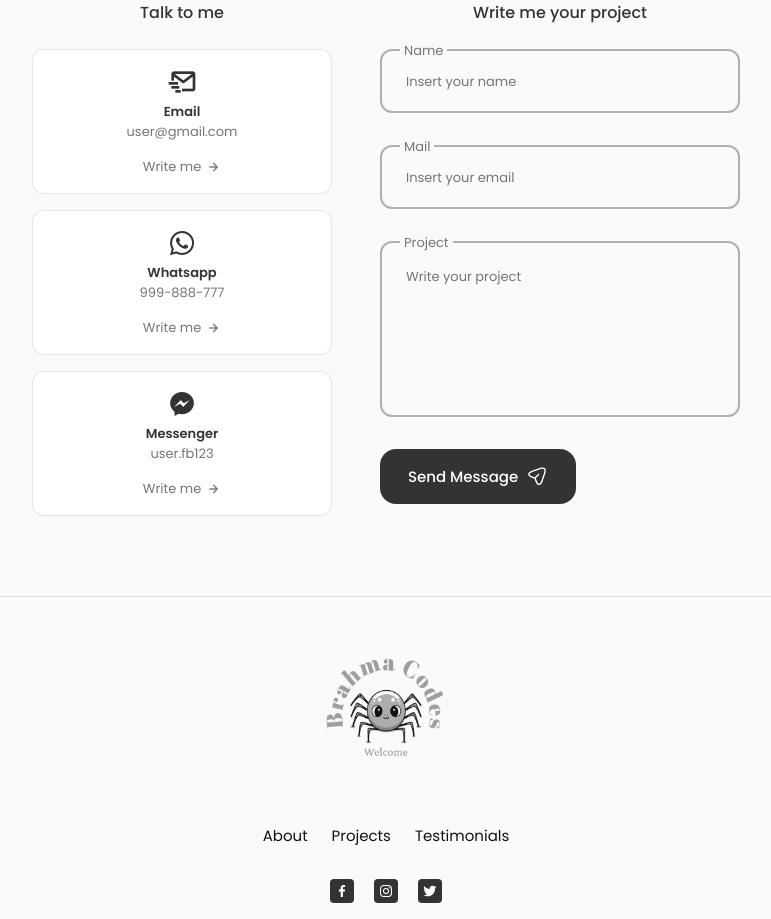
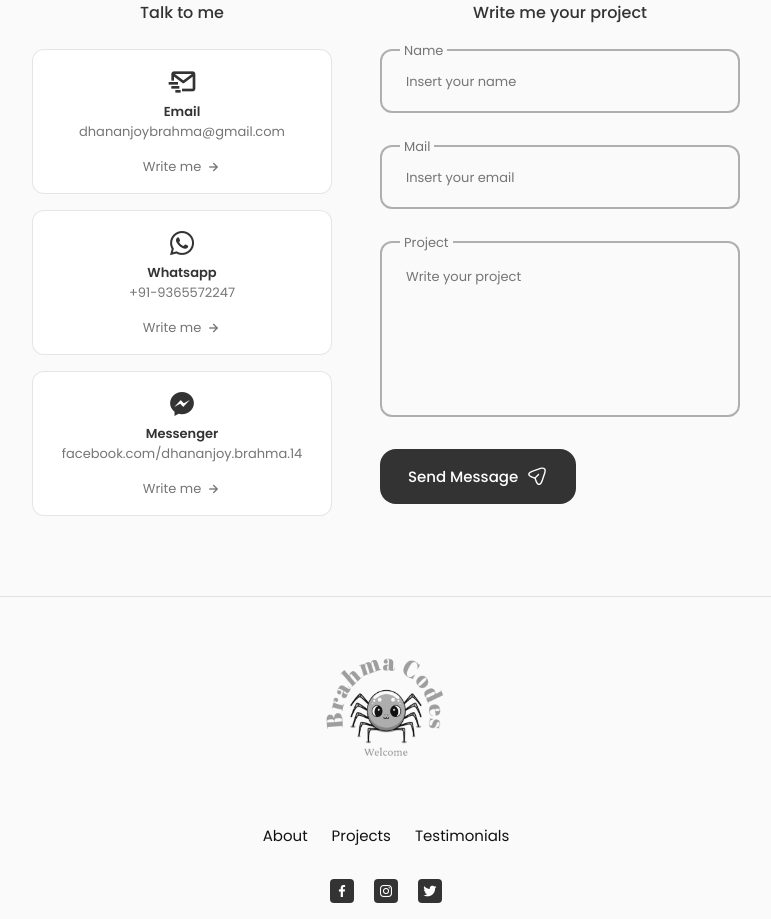
Before and after one commit to Dhananjoy333/My-Portfolio-Website, a React (Vite) app in the folder Personal-Portfolio/: page / in a window 1280 px wide. Shown: the part 4960-5879 px from the top of the page, without its empty margins (254-1025 px from the left). Built offline with nearby package versions, Linux system fonts and the light colour scheme.

Commit message:
contacts added

```diff
--- a/Personal-Portfolio/src/Components/Contact/Contact.jsx
+++ b/Personal-Portfolio/src/Components/Contact/Contact.jsx
@@ -29,7 +29,7 @@ const Contact = () => {
                         <i className="bx bx-mail-send contact__card-icon"></i>
 
                         <h3 className="contact__card-title">Email</h3>
-                        <span className="contact__card-data">user@gmail.com</span>
+                        <span className="contact__card-data">dhananjoybrahma@gmail.com</span>
 
                         <a href="mailto:examplemail@gmail.com.com" className="contact__button">Write me <i className="bx bx-right-arrow-alt contact__button-icon"></i></a>
                     </div>
@@ -38,7 +38,7 @@ const Contact = () => {
                         <i className="bx bxl-whatsapp contact__card-icon"></i>
 
                         <h3 className="contact__card-title">Whatsapp</h3>
-                        <span className="contact__card-data">999-888-777</span>
+                        <span className="contact__card-data">+91-9365572247</span>
 
                         <a href="https://api.whatsapp.com/send?phone=62214408789&text=Hello, more information!" className="contact__button">Write me <i className="bx bx-right-arrow-alt contact__button-icon"></i></a>
                     </div>
@@ -47,7 +47,7 @@ const Contact = () => {
                         <i className="bx bxl-messenger contact__card-icon"></i>
 
                         <h3 className="contact__card-title">Messenger</h3>
-                        <span className="contact__card-data">user.fb123</span>
+                        <span className="contact__card-data">facebook.com/dhananjoy.brahma.14</span>
 
                         <a href="https://m.me/crypticalcoder" className="contact__button">Write me <i className="bx bx-right-arrow-alt contact__button-icon"></i></a>
                     </div>
```
